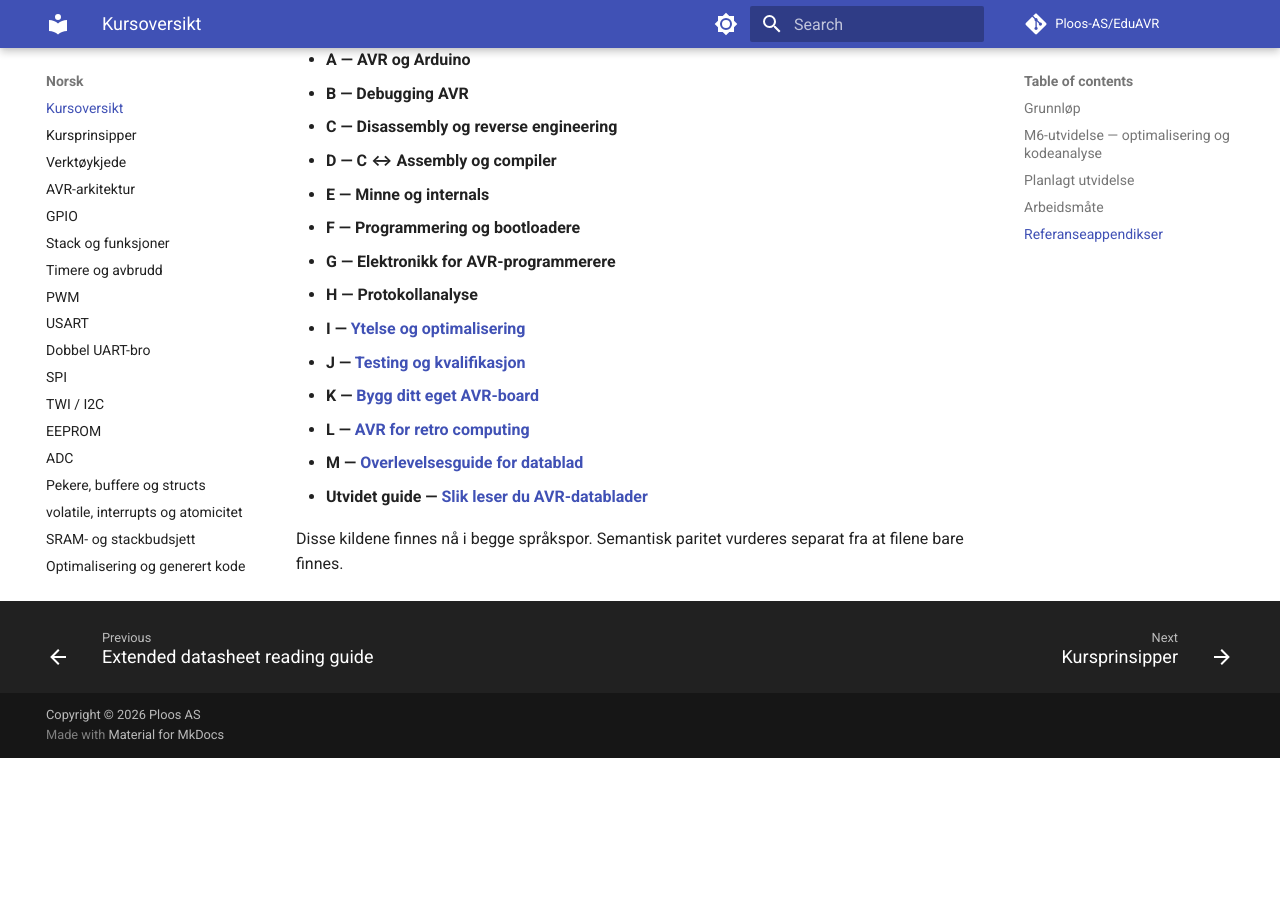
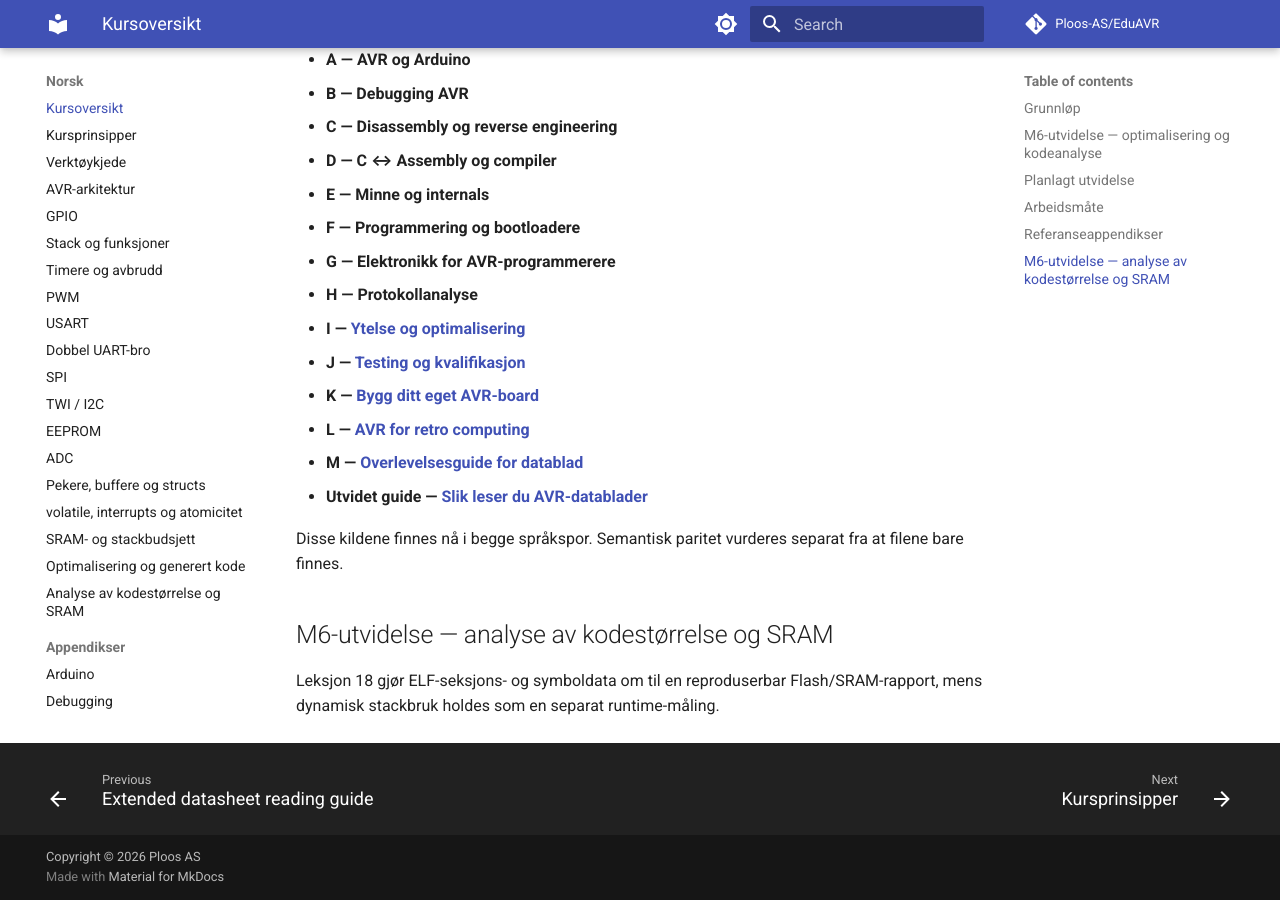
Before and after one commit to Ploos-AS/EduAVR, an MkDocs documentation site: the page built from docs/no/COURSE_OUTLINE.md, in a window 1280 px wide and 900 px high, scrolled down 1785 px. Built offline with MkDocs 1.6.1 and Material for MkDocs 9.7.7, drawn with Linux system fonts in a browser that asks for light colours; comment, search, counter and statistics services are not loaded; before the commit the page ends 2543 px from its top, so only the background shows below that.

Commit message:
M6: extend course outline with memory analysis

```diff
--- a/docs/no/COURSE_OUTLINE.md
+++ b/docs/no/COURSE_OUTLINE.md
@@ -63,3 +63,8 @@
 - **Utvidet guide — [Slik leser du AVR-datablader](appendix-i-reading-datasheets.md)**
 
 Disse kildene finnes nå i begge språkspor. Semantisk paritet vurderes separat fra at filene bare finnes.
+
+
+## M6-utvidelse — analyse av kodestørrelse og SRAM
+
+Leksjon 18 gjør ELF-seksjons- og symboldata om til en reproduserbar Flash/SRAM-rapport, mens dynamisk stackbruk holdes som en separat runtime-måling.
```
